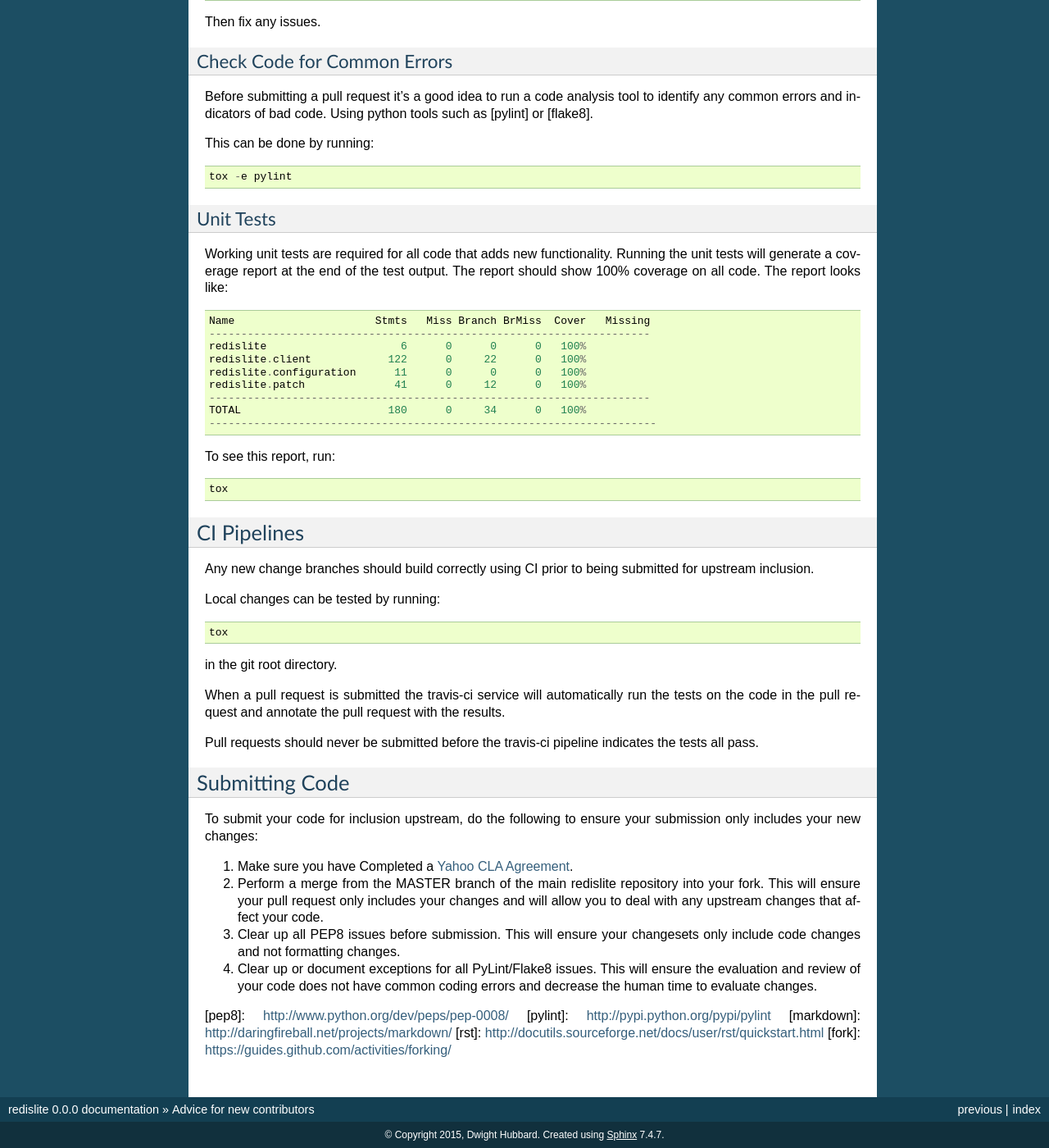
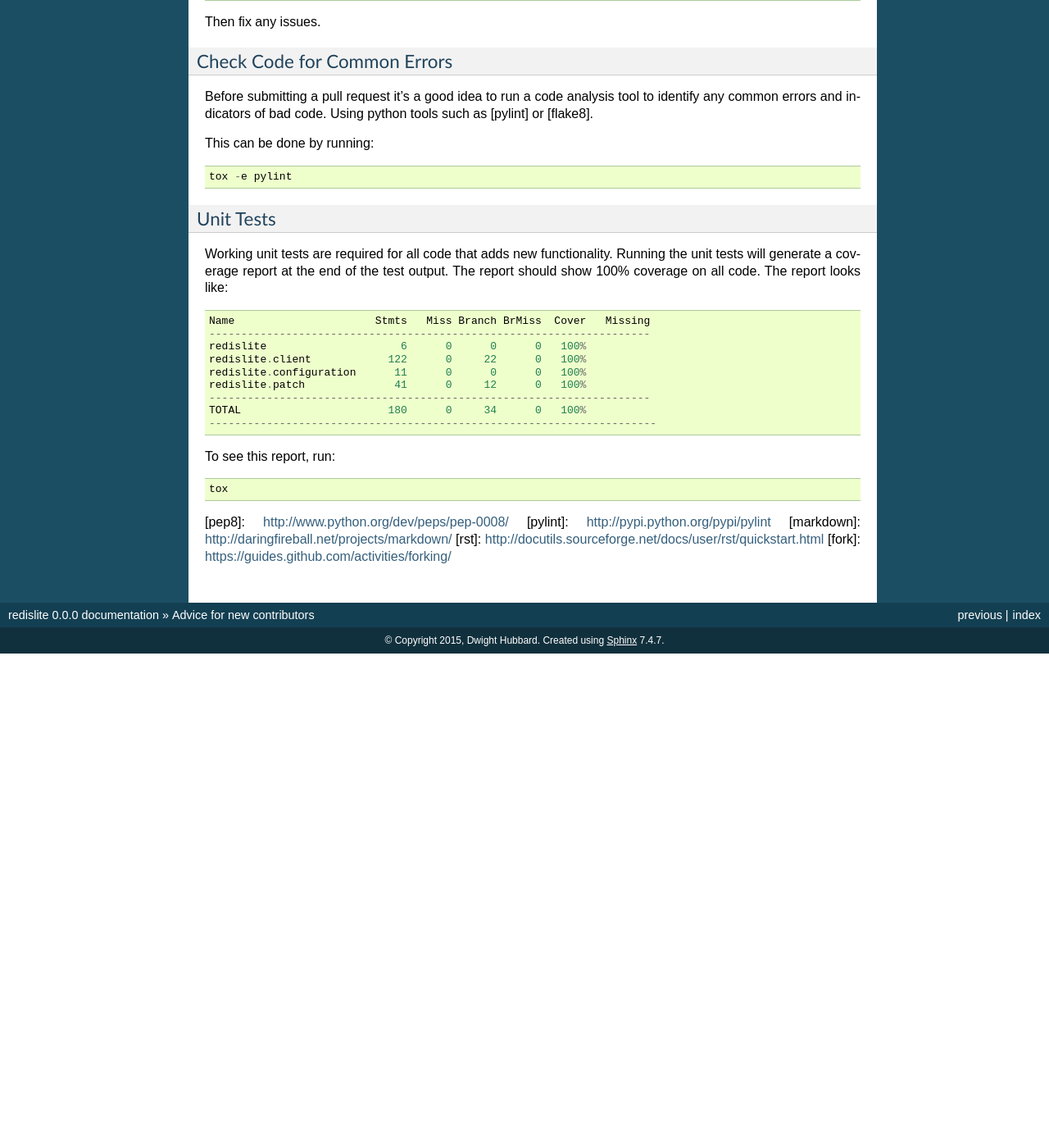
Before and after one commit to yahoo/redislite, a Sphinx documentation site: the page built from docs/source/topic/new_contributors.rst, in a window 1280 px wide and 1400 px high, scrolled down 1746 px. Shown: the whole window at 82% size. Built offline with Sphinx 7.4.7, drawn with Linux system fonts in a browser that asks for light colours; after the commit the page ends 2543 px from its top, so only the background shows below that; some of the changed text lies outside the part shown.

```diff
--- a/docs/source/topic/new_contributors.rst
+++ b/docs/source/topic/new_contributors.rst
@@ -105,41 +105,6 @@
 
     tox
 
-CI Pipelines
-------------
-Any new change branches should build correctly using CI prior to being submitted
-for upstream inclusion.
-
-Local changes can be tested by running::
-
-    tox
-
-in the git root directory.
-
-When a pull request is submitted the travis-ci service will automatically run
-the tests on the code in the pull request and annotate the pull request with the
-results.
-
-Pull requests should never be submitted before the travis-ci pipeline indicates
-the tests all pass.
-
-
-Submitting Code
----------------
-To submit your code for inclusion upstream, do the following to ensure your
-submission only includes your new changes:
-
-1.  Make sure you have Completed a `Yahoo CLA Agreement <https://yahoocla.herokuapp.com>`_.
-2.  Perform a merge from the MASTER branch of the main redislite repository
-    into your fork.  This will ensure your pull request only includes your
-    changes and will allow you to deal with any upstream changes that affect
-    your code.
-3.  Clear up all PEP8 issues before submission.  This will ensure your
-    changesets only include code changes and not formatting changes.
-4.  Clear up or document exceptions for all PyLint/Flake8 issues.  This will
-    ensure the evaluation and review of your code does not have common coding
-    errors and decrease the human time to evaluate changes.
-
 [pep8]: http://www.python.org/dev/peps/pep-0008/
 [pylint]: http://pypi.python.org/pypi/pylint
 [markdown]: http://daringfireball.net/projects/markdown/
```
Also changed, not shown: docs/source/topic/contributing.rst (+49 -0 lines), docs/source/images/pull_request.png (added).
